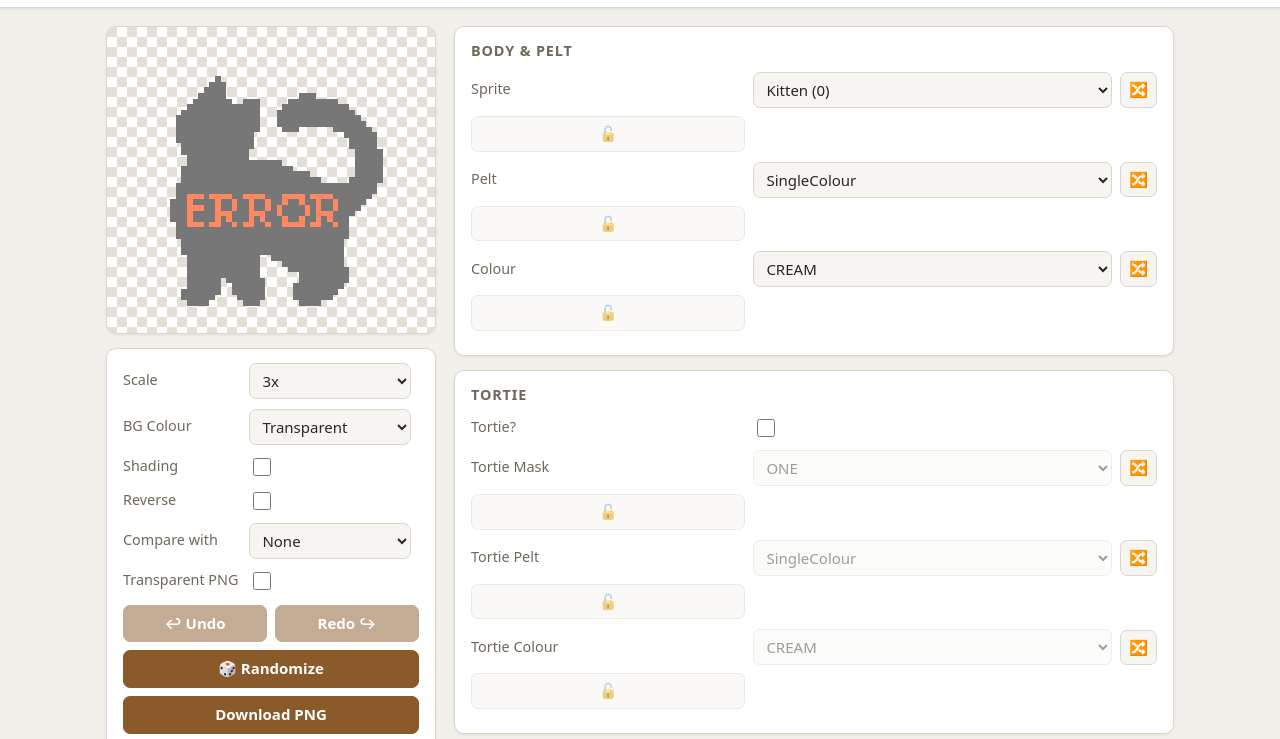
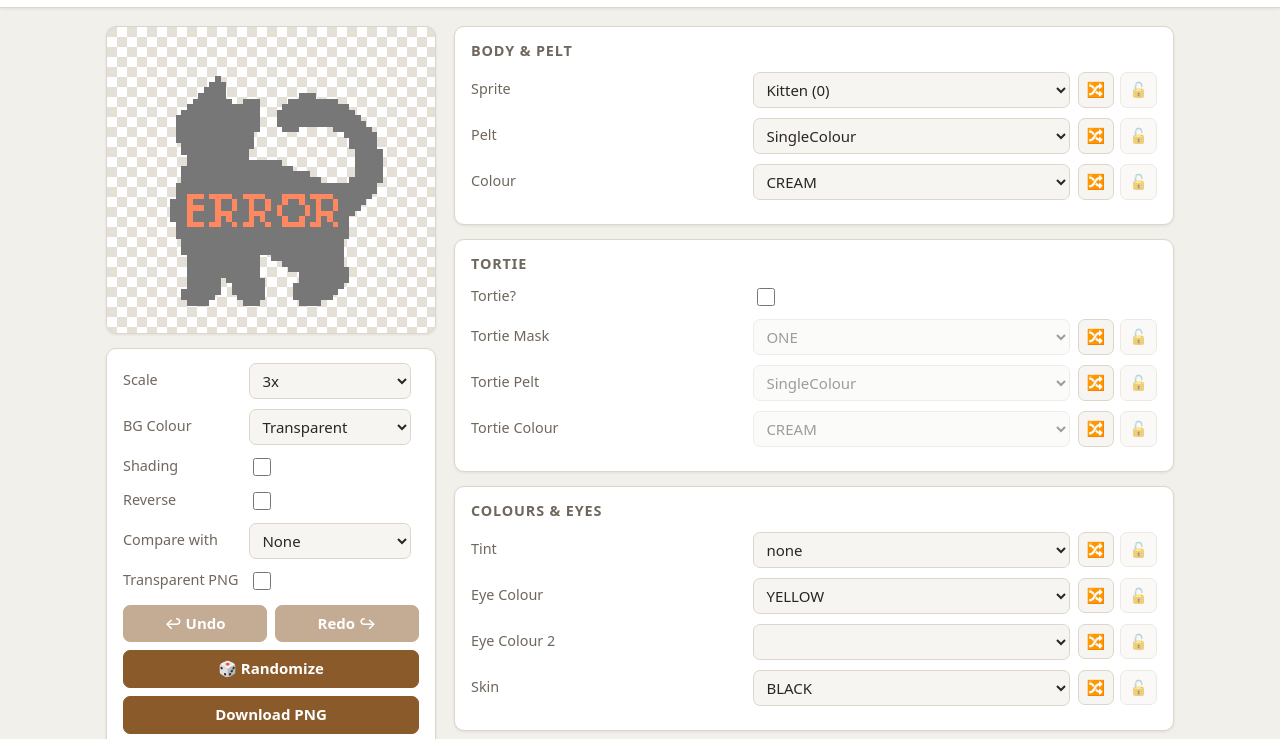
Before and after one commit to TheWitheringPages/clangen-pixel-cat-maker-fork, a website built with Vite: page index.html in a window 1280 px wide. Shown: the part 46-785 px from the top of the page. Built offline with nearby package versions, Linux system fonts and the light colour scheme; files whose address does not match are found by name.

Commit message:
Fix field lock button stretching onto its own row
- Wrap each field's shuffle and lock buttons in one cell so the lock
  sits next to the shuffle button instead of spilling across a full-width
  row below the field

```diff
--- a/src/main.css
+++ b/src/main.css
@@ -396,6 +396,12 @@
   padding: 6px 8px;
 }
 
+.field-buttons {
+  display: flex;
+  gap: 6px;
+  align-items: center;
+}
+
 .lock-button {
   padding: 6px 8px;
   opacity: 0.55;
--- a/src/main.ts
+++ b/src/main.ts
@@ -674,7 +674,12 @@
     saveLockedFields();
     syncLock();
   });
-  randomButton.insertAdjacentElement("afterend", lockButton);
+  // keep the shuffle and lock buttons together in the row's last cell so the
+  // lock doesn't spill onto its own grid row
+  const buttons = document.createElement("span");
+  buttons.className = "field-buttons";
+  randomButton.replaceWith(buttons);
+  buttons.append(randomButton, lockButton);
 }
 
 // allow dropping into offspring predict
```
